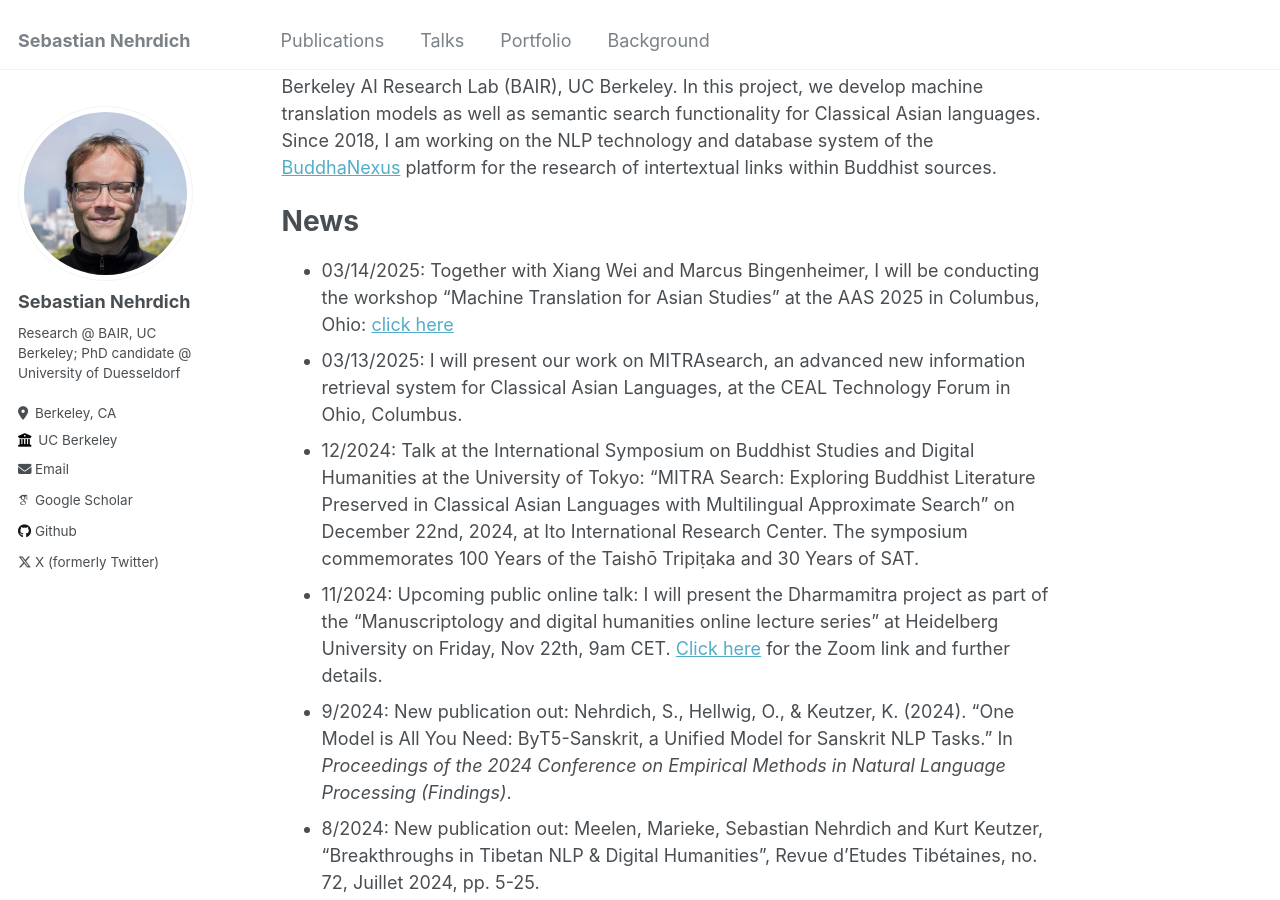
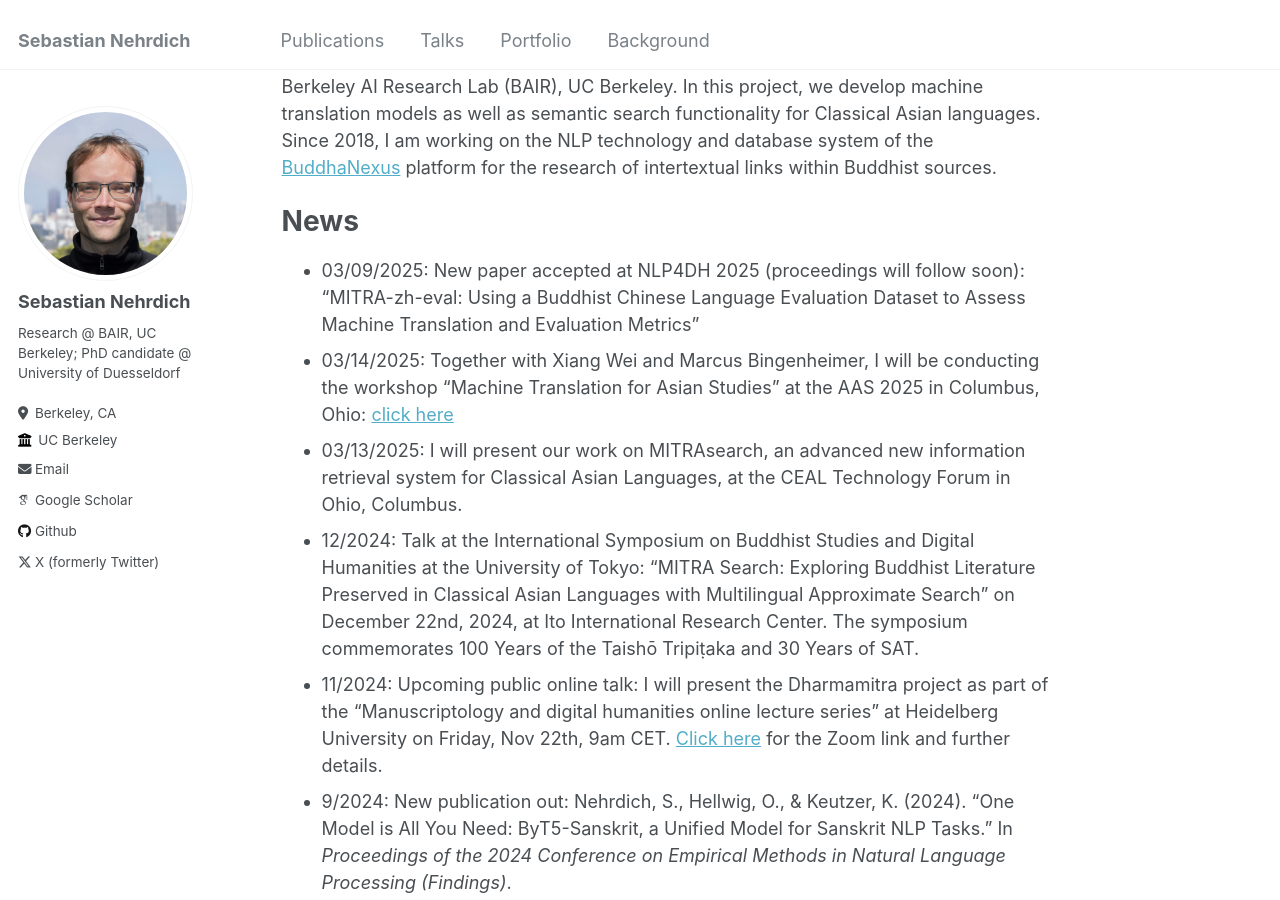
Before and after one commit to sebastian-nehrdich/sebastian-nehrdich.github.io, a Jekyll site: the page built from _pages/about.md, in a window 1280 px wide and 900 px high, scrolled down 362 px. Built offline with Jekyll 4.4.1, drawn with Linux system fonts in a browser that asks for light colours; some web fonts are replaced.

Commit message:
Added update about NLP4DH

```diff
--- a/_pages/about.md
+++ b/_pages/about.md
@@ -17,6 +17,7 @@ Since 2018, I am working on the NLP technology and database system of the [Buddh
 
 News
 =====
+- 03/09/2025: New paper accepted at NLP4DH 2025 (proceedings will follow soon): "MITRA-zh-eval: Using a Buddhist Chinese Language Evaluation Dataset to Assess Machine Translation and Evaluation Metrics"
 - 03/14/2025: Together with Xiang Wei and Marcus Bingenheimer, I will be conducting the workshop "Machine Translation for Asian Studies" at the AAS 2025 in Columbus, Ohio: [click here](https://asianstudies.confex.com/asianstudies/2025/meetingapp.cgi/Session/8470)
 - 03/13/2025: I will present our work on MITRAsearch, an advanced new information retrieval system for Classical Asian Languages, at the CEAL Technology Forum in Ohio, Columbus.
 - 12/2024: Talk at the International Symposium on Buddhist Studies and Digital Humanities at the University of Tokyo: "MITRA Search: Exploring Buddhist Literature Preserved in Classical Asian Languages with Multilingual Approximate Search" on December 22nd, 2024, at Ito International Research Center. The symposium commemorates 100 Years of the Taishō Tripiṭaka and 30 Years of SAT.
```
Also changed, not shown: 2 other files.
